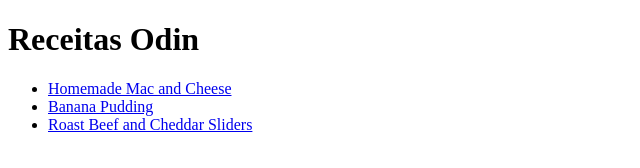
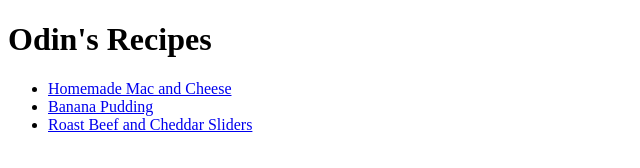
Before and after one commit to Fufs2/odin-recipes, a plain HTML site: page index.html in a window 1280 px wide. Shown: the whole page, without its empty margins (0-640 px from the left). Drawn offline with Linux system fonts and the light colour scheme.

Commit message:
Atualização do título da página inicial

```diff
--- a/index.html
+++ b/index.html
@@ -6,14 +6,12 @@
     <title>Document</title>
 </head>
 <body>
-    <h1>Receitas Odin</h1>
+    <h1>Odin's Recipes</h1>
     <ul>
         <li><a href="Recipes/macncheese.html">Homemade Mac and Cheese</a></li>
         <li><a href="Recipes/bananapudding.html">Banana Pudding</a></li>
         <li><a href="Recipes/roastbeef.html">Roast Beef and Cheddar Sliders</a></li>
     </ul>
 
-
-
 </body>
 </html>
```
